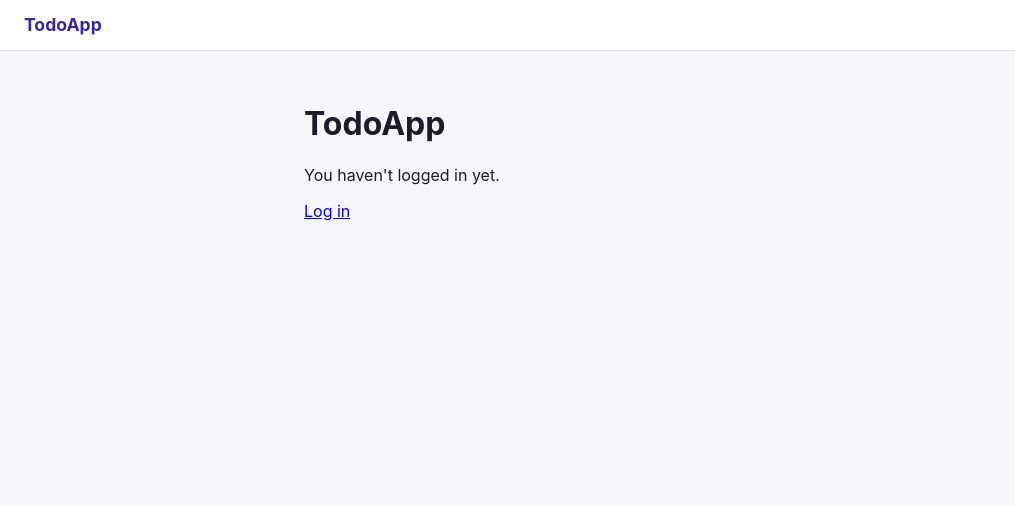
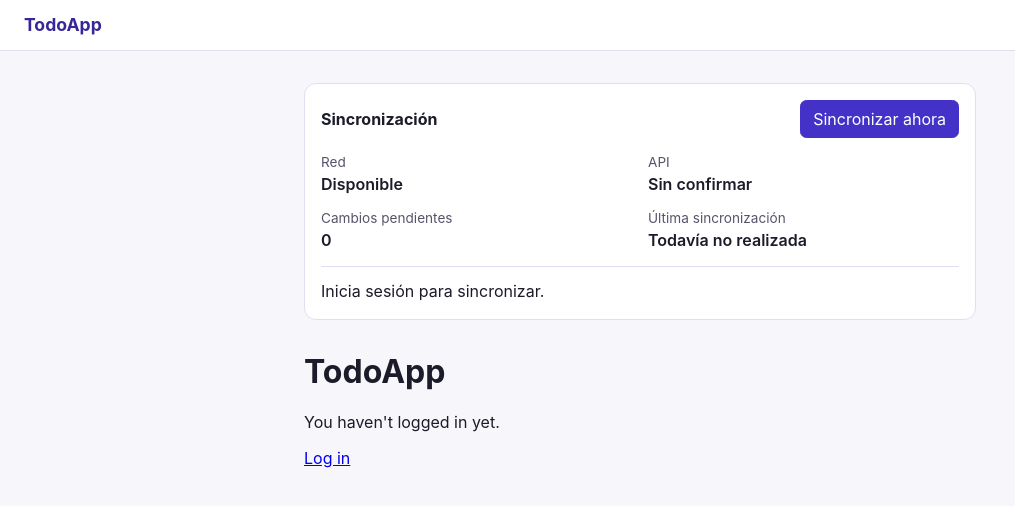
Before and after one commit to dany-munoz/InvestigacionDesarrolloSoftwareIV, an Angular app in the folder front-end/: page / in a window 1280 px wide. Shown: the top 506 px of the page, without its empty margins (0-1015 px from the left). Built offline with nearby package versions, Linux system fonts and the light colour scheme.

Commit message:
feat(sync): agregar indicadores de conexion y sincronizacion

```diff
--- a/front-end/src/app/app.css
+++ b/front-end/src/app/app.css
@@ -17,3 +17,81 @@
   margin: 0 auto;
   padding: 2rem 1.5rem;
 }
+
+.sync-panel {
+  margin-bottom: 2rem;
+  padding: 1rem;
+  border: 1px solid var(--line);
+  border-radius: 0.75rem;
+  background: var(--surface);
+  color: var(--ink);
+}
+
+.sync-panel-heading {
+  display: flex;
+  align-items: center;
+  justify-content: space-between;
+  flex-wrap: wrap;
+  gap: 0.75rem;
+}
+
+.sync-panel-heading h2 {
+  margin: 0;
+  font-size: 1rem;
+}
+
+.sync-details {
+  display: grid;
+  grid-template-columns: repeat(2, minmax(0, 1fr));
+  gap: 1rem;
+  margin: 1rem 0;
+}
+
+.sync-details dt {
+  margin-bottom: 0.25rem;
+  color: var(--ink-soft);
+  font-size: 0.85rem;
+}
+
+.sync-details dd {
+  margin: 0;
+  font-weight: 600;
+  overflow-wrap: anywhere;
+}
+
+.sync-message {
+  margin: 0;
+  padding-top: 0.75rem;
+  border-top: 1px solid var(--line);
+  line-height: 1.5;
+}
+
+.sync-button {
+  padding: 0.5rem 0.75rem;
+  border: 1px solid var(--accent);
+  border-radius: 0.4rem;
+  background: var(--accent);
+  color: #fff;
+  font: inherit;
+  cursor: pointer;
+}
+
+.sync-button:hover:not(:disabled) {
+  background: var(--accent-ink);
+}
+
+.sync-button:focus-visible {
+  outline: 2px solid var(--accent);
+  outline-offset: 3px;
+}
+
+.sync-button:disabled {
+  opacity: 0.6;
+  cursor: not-allowed;
+}
+
+@media (max-width: 480px) {
+  .sync-details {
+    grid-template-columns: 1fr;
+  }
+}
--- a/front-end/src/app/app.html
+++ b/front-end/src/app/app.html
@@ -3,5 +3,55 @@
 </header>
 
 <main class="app-main">
+    <section class="sync-panel" aria-labelledby="sync-title">
+    <div class="sync-panel-heading">
+      <h2 id="sync-title">Sincronización</h2>
+
+      <button
+        type="button"
+        class="sync-button"
+        [disabled]="sync.syncing() || !sync.networkAvailable()"
+        (click)="sync.sync()"
+      >
+        {{ sync.syncing() ? 'Sincronizando...' : 'Sincronizar ahora' }}
+      </button>
+    </div>
+
+    <dl class="sync-details">
+      <div>
+        <dt>Red</dt>
+        <dd>
+          {{ sync.networkAvailable() ? 'Disponible' : 'Sin conexión' }}
+        </dd>
+      </div>
+
+      <div>
+        <dt>API</dt>
+        <dd>
+          @if (sync.apiAvailable() === null) {
+            Sin confirmar
+          } @else if (sync.apiAvailable()) {
+            Accesible
+          } @else {
+            No accesible
+          }
+        </dd>
+      </div>
+
+      <div>
+        <dt>Cambios pendientes</dt>
+        <dd>{{ sync.pendingCount() }}</dd>
+      </div>
+
+      <div>
+        <dt>Última sincronización</dt>
+        <dd>{{ sync.lastSync() ?? 'Todavía no realizada' }}</dd>
+      </div>
+    </dl>
+
+    <p class="sync-message" role="status" aria-live="polite">
+      {{ sync.message() }}
+    </p>
+  </section>
   <router-outlet></router-outlet>
 </main>
```
